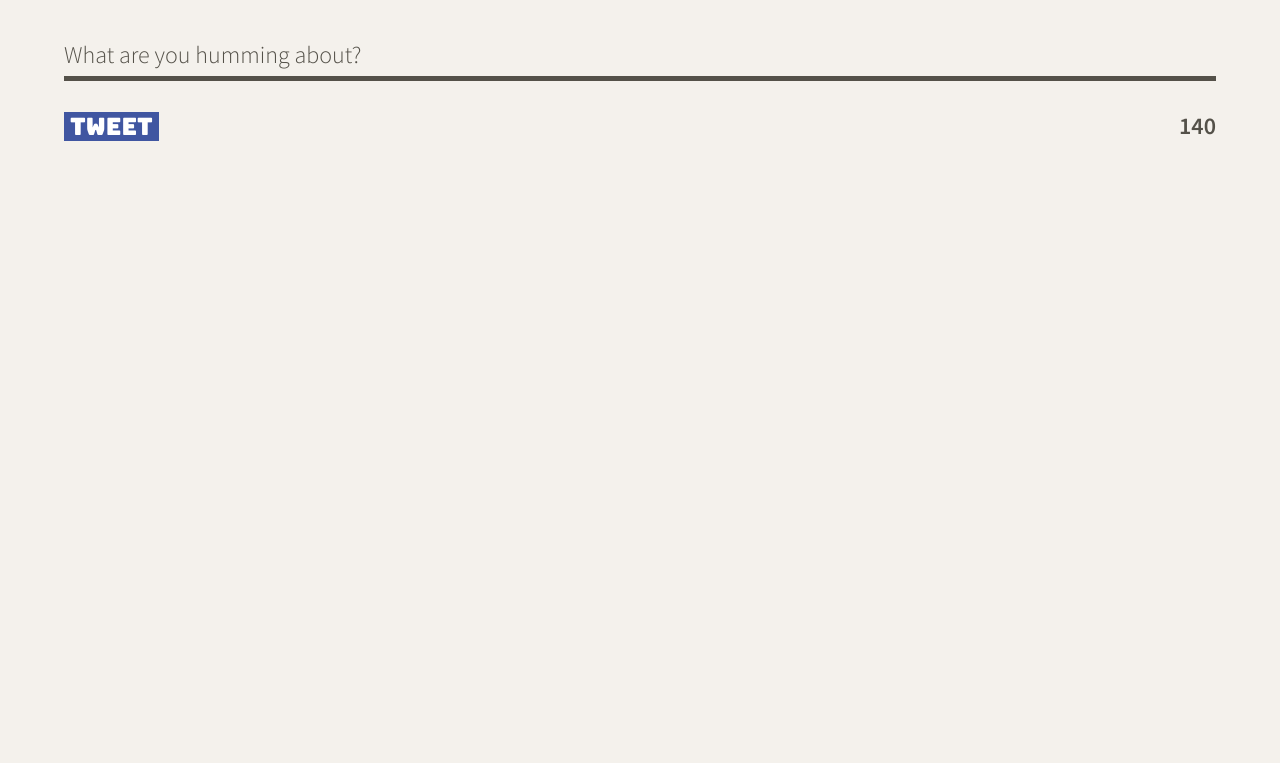
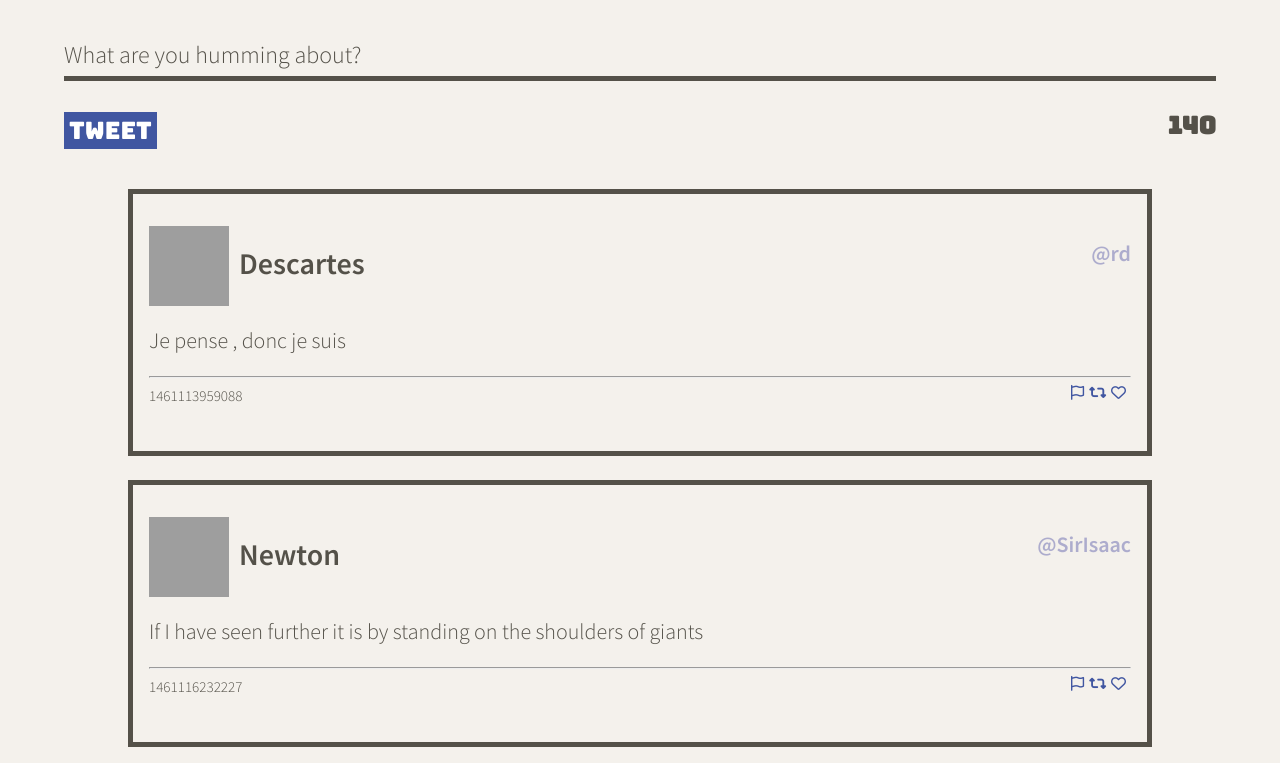
Before and after one commit to williamkemeny/tweeter, a website: page public/index.html in a window 1280 px wide. Shown: the part 640-1403 px from the top of the page. Before the commit the page ends 800 px from the top, so only its background shows below. Drawn offline with nearby package versions, Linux system fonts and the light colour scheme; grey boxes are pictures that could not be loaded.

Commit message:
Added two new css pages that worked on the tweet input area and the tweet logs I also created a function to add the tweets into the html with JS

```diff
--- a/public/index.html
+++ b/public/index.html
@@ -26,6 +26,7 @@
     <link rel="stylesheet" href="/styles/nav.css" type="text/css" />
     <link rel="stylesheet" href="/styles/header.css" type="text/css" />
     <link rel="stylesheet" href="/styles/new-tweet.css" type="text/css" />
+    <link rel="stylesheet" href="/styles/tweet-log.css" type="text/css" />
     <!-- External JS -->
     <script src="https://ajax.googleapis.com/ajax/libs/jquery/3.4.1/jquery.min.js"></script>
 
@@ -39,12 +40,12 @@
       <span class="left-nav">Tweeter</span>
       <div class="right-nav">
         <span><b>Write</b>a new tweet</span>
-        <i class="fa-solid fa-angles-down red"></i>
+        <i class="fa-solid fa-angles-down red-arrow"></i>
       </div>
     </nav>
 
     <!-- Header -->
-    <header>
+    <header class="head-page">
       <div>
         <img src="/images/profile-hex.png" />
       </div>
@@ -75,7 +76,9 @@
           </div>
         </form>
       </section>
+      <section class="tweets-container" id="tweets-container"></section>
     </main>
     <script src="/scripts/composer-char-counter.js"></script>
+    <script src="/scripts/client.js"></script>
   </body>
 </html>
--- a/public/scripts/client.js
+++ b/public/scripts/client.js
@@ -3,3 +3,70 @@
  * jQuery is already loaded
  * Reminder: Use (and do all your DOM work in) jQuery's document ready function
  */
+
+// Fake data taken from initial-tweets.json
+const data = [
+  {
+    user: {
+      name: "Newton",
+      avatars: "https://i.imgur.com/73hZDYK.png",
+      handle: "@SirIsaac",
+    },
+    content: {
+      text: "If I have seen further it is by standing on the shoulders of giants",
+    },
+    created_at: 1461116232227,
+  },
+  {
+    user: {
+      name: "Descartes",
+      avatars: "https://i.imgur.com/nlhLi3I.png",
+      handle: "@rd",
+    },
+    content: {
+      text: "Je pense , donc je suis",
+    },
+    created_at: 1461113959088,
+  },
+];
+
+const createTweetElement = function (tweet) {
+  const $tweet = `
+  <article class="tweet-box">
+    <header class="tweet-head">
+    <div class="left-tweet">
+      <img class = "avatar-img" src="${tweet.user.avatars}" />
+      <h1>${tweet.user.name}</h1>
+    </div>
+    <div class="right-tweet">
+      <h1 class="handle">${tweet.user.handle}</h1>
+    </div>
+  </header>
+  <p class="tweet-post">${tweet.content.text}</p>
+  <hr />
+  <footer class="tweet-foot">
+    <div class="left-tweet">
+      <p class="date">${tweet.created_at}</p>
+    </div>
+    <div class="right-tweet icons">
+      <i class="far fa-flag" id="flag"></i>
+      <i class="fas fa-retweet" id="retweet"></i>
+      <i class="far fa-heart" id="heart"></i>
+    </div>
+  </footer>
+</article>
+  `;
+  return $tweet;
+};
+
+const renderTweets = function (tweets) {
+  const $container = $("#tweets-container");
+  tweets.forEach((tweet) => {
+    const tweetNode = createTweetElement(tweet);
+    $container.prepend(tweetNode);
+  });
+};
+
+$(document).ready(function () {
+  renderTweets(data);
+});
--- a/public/styles/header.css
+++ b/public/styles/header.css
@@ -1,4 +1,4 @@
-header {
+.head-page {
   display: flex;
   flex-direction: column;
   align-items: center;
--- a/public/styles/nav.css
+++ b/public/styles/nav.css
@@ -1,5 +1,6 @@
 nav {
   font-family: "Source Sans Pro", sans-serif;
+  z-index: 500;
   display: flex;
   justify-content: space-between;
   background: #4056a1;
@@ -29,11 +30,11 @@ b {
   margin: 0 1.5em 0 1.5em;
 }
 
-i:hover {
+.red-arrow {
+  color: red;
+}
+
+.red-arrow:hover {
   padding-top: 4px;
   transition: 0.25s ease;
 }
-
-.red {
-  color: red;
-}
--- a/public/styles/new-tweet.css
+++ b/public/styles/new-tweet.css
@@ -5,6 +5,7 @@
   align-items: center;
   justify-content: center;
 }
+
 .new-tweet {
   width: 90%;
 }
@@ -25,6 +26,7 @@
   color: #ffffff;
   font-family: "Bungee", sans-serif;
   border-style: hidden;
+  padding: 5px;
   max-height: 50px;
 }
 
@@ -68,3 +70,7 @@
   font-size: 12px;
   outline: none;
 }
+
+.counter {
+  font-family: "Bungee", sans-serif;
+}
--- /dev/null
+++ b/public/styles/tweet-log.css
@@ -0,0 +1,64 @@
+.tweets-container {
+  font-family: "Source Sans Pro", sans-serif;
+  margin-top: 1rem;
+  margin-bottom: 1rem;
+  width: 80%;
+  font-size: 15px;
+}
+
+.tweet-box {
+  padding: 1rem;
+  margin: 1.5rem 0 0 0;
+  border: 5px solid #545149;
+}
+
+.tweet-box:hover {
+  box-shadow: 5px 10px #524848;
+}
+
+.tweet-head {
+  display: flex;
+  justify-content: space-between;
+  margin-top: 1rem;
+}
+
+.tweet-foot {
+  display: flex;
+  justify-content: space-between;
+  margin-top: 2px;
+  margin-bottom: 1rem;
+}
+.date {
+  margin-top: 2px;
+}
+
+.left-tweet {
+  display: flex;
+}
+
+.right-tweet {
+  display: flex;
+}
+
+.avatar-img {
+  width: 5rem;
+  height: 5rem;
+  margin: 0 10px 0 0;
+}
+
+.handle {
+  color: rgba(152, 152, 195, 0.771);
+  font-size: 22px;
+}
+
+.tweet-post {
+  font-size: 22px;
+}
+
+.icons {
+  color: #4056a1;
+}
+
+.far {
+  margin: 0 5px 0 5px;
+}
--- a/server/data-files/initial-tweets.json
+++ b/server/data-files/initial-tweets.json
@@ -8,7 +8,7 @@
     "content": {
       "text": "If I have seen further it is by standing on the shoulders of giants"
     },
-    "created_at": 1686247997896
+    "created_at": 1686250472044
   },
   {
     "user": {
@@ -19,6 +19,6 @@
     "content": {
       "text": "Je pense , donc je suis"
     },
-    "created_at": 1686334397896
+    "created_at": 1686336872044
   }
 ]
```
